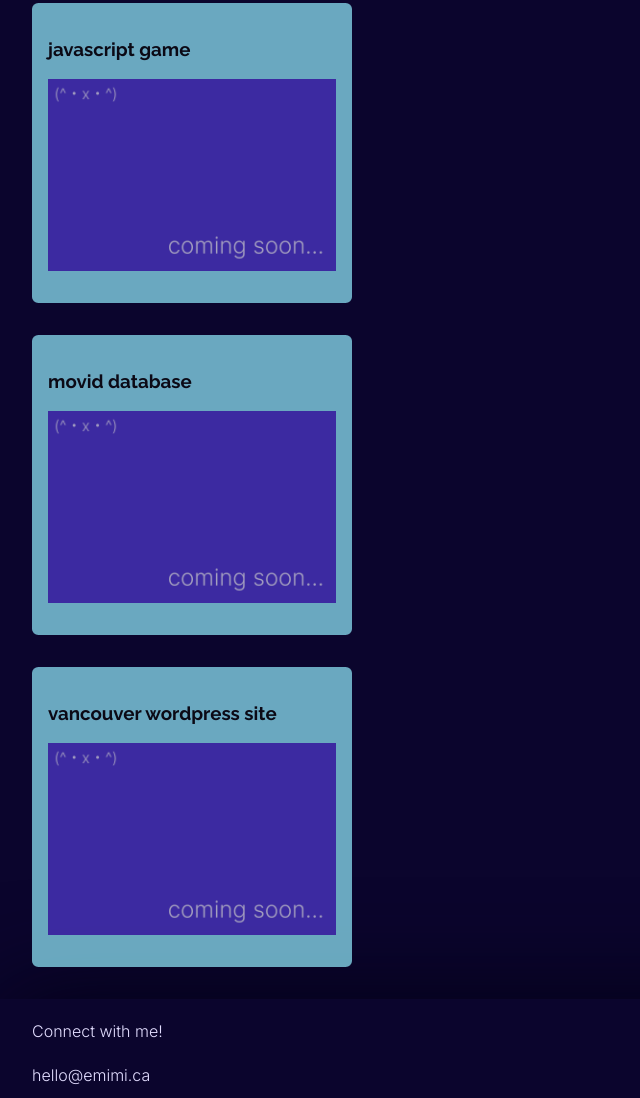
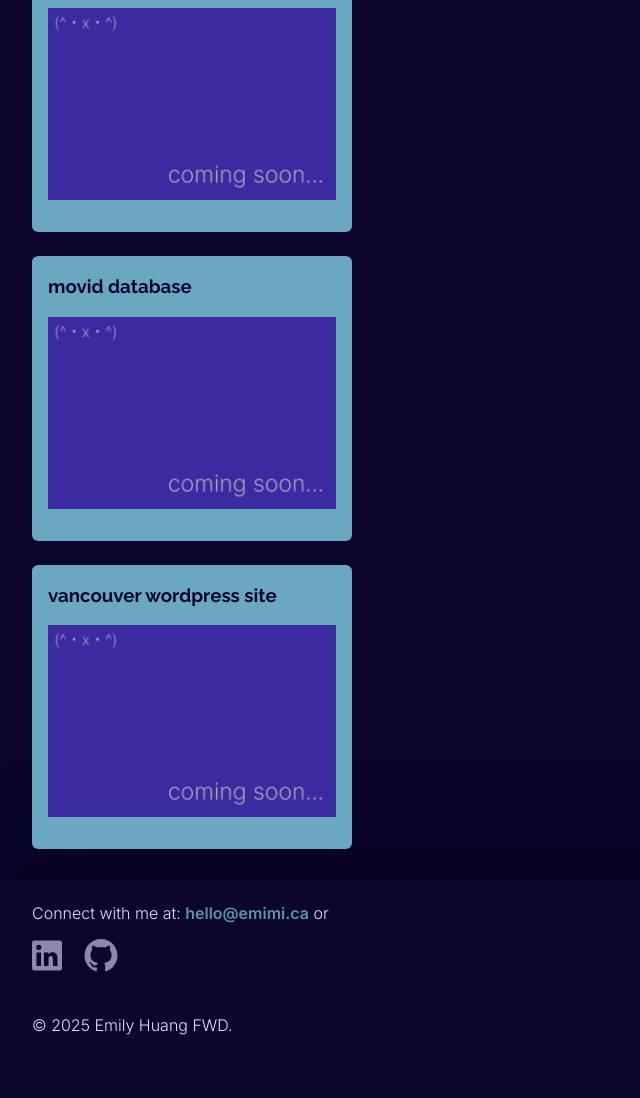
Before and after one commit to ehuang3h/fwdp1000-landing-page, a plain HTML site: page index.html in a window 1280 px wide. Shown: the part 1699-2797 px from the top of the page, without its empty margins (0-640 px from the left). Drawn offline with Linux system fonts and the light colour scheme.

Commit message:
Added CSS for general mobile layout, nav bar that stays at bottom

```diff
--- a/index.html
+++ b/index.html
@@ -19,7 +19,7 @@
     <header>
       <nav id="menu-flex">
         <a href="index.html" id="logo">Emimi</a>
-        <ul>
+        <ul id="nav-bar">
           <li><a href="#about">About</a></li>
           <li><a href="#projects">Projects</a></li>
         </ul>
@@ -32,7 +32,7 @@
         <p>
           I'm a front-end web developer and designer, gamer, and lover of
           everything cat-themed. Check out some
-          <a href="#projects">projects</a> I've been working on!
+          <a href="#projects" class="inline-a">projects</a> I've been working on!
         </p>
 
         <!-- About Section -->
@@ -103,11 +103,23 @@
       </div>
     </main>
     <footer>
-      <p>Connect with me!</p>
-      <p>hello@emimi.ca</p>
-      <a href="#">LinkedIn</a>
-      <a href="">GitHub</a>
-      <p>&copy; 2025 Emily Huang FWD.</p>
+      <p>Connect with me at: <a href="mailto:hello@emimi.ca" class="inline-a">hello@emimi.ca</a> or</p>
+      <nav class="nav-flex">
+        <!-- linkedin -->
+        <a href="#" class="social-media-logo">
+          <svg viewbox="-3 0 30 30">
+            <path d="M 20.5 2 h -17 A 1.5 1.5 0 0 0 2 3.5 v 17 A 1.5 1.5 0 0 0 3.5 22 h 17 a 1.5 1.5 0 0 0 1.5 -1.5 v -17 A 1.5 1.5 0 0 0 20.5 2 Z M 8 19 H 5 v -9 h 3 Z M 6.5 8.25 A 1.75 1.75 0 1 1 8.3 6.5 a 1.78 1.78 0 0 1 -1.8 1.75 Z M 19 19 h -3 v -4.74 c 0 -1.42 -0.6 -1.93 -1.38 -1.93 A 1.74 1.74 0 0 0 13 14.19 a 0.66 0.66 0 0 0 0 0.14 V 19 h -3 v -9 h 2.9 v 1.3 a 3.11 3.11 0 0 1 2.7 -1.4 c 1.55 0 3.36 0.86 3.36 3.66 Z"></path>
+          </svg>
+        </a>
+        <!-- github -->
+        <a href="https://github.com/ehuang3h" class="social-media-logo">
+          <svg viewbox="-3 0 30 30">
+            <path d="M12 1C5.923 1 1 5.923 1 12c0 4.867 3.149 8.979 7.521 10.436.55.096.756-.233.756-.522 0-.262-.013-1.128-.013-2.049-2.764.509-3.479-.674-3.699-1.292-.124-.317-.66-1.293-1.127-1.554-.385-.207-.936-.715-.014-.729.866-.014 1.485.797 1.691 1.128.99 1.663 2.571 1.196 3.204.907.096-.715.385-1.196.701-1.471-2.448-.275-5.005-1.224-5.005-5.432 0-1.196.426-2.186 1.128-2.956-.111-.275-.496-1.402.11-2.915 0 0 .921-.288 3.024 1.128a10.193 10.193 0 0 1 2.75-.371c.936 0 1.871.123 2.75.371 2.104-1.43 3.025-1.128 3.025-1.128.605 1.513.221 2.64.111 2.915.701.77 1.127 1.747 1.127 2.956 0 4.222-2.571 5.157-5.019 5.432.399.344.743 1.004.743 2.035 0 1.471-.014 2.654-.014 3.025 0 .289.206.632.756.522C19.851 20.979 23 16.854 23 12c0-6.077-4.922-11-11-11Z"></path>
+          </svg>
+        </a>
+
+      </nav>
+      <p id="copyright">&copy; 2025 Emily Huang FWD.</p>
     </footer>
   </body>
 </html>
--- a/styles/main.css
+++ b/styles/main.css
@@ -30,7 +30,7 @@ h1,
 h2,
 h3 {
   font-family: "Raleway", Helvetica, sans-serif;
-  margin: 1rem 0;
+  margin: 0;
   padding: 0;
   text-transform: lowercase;
 }
@@ -41,11 +41,11 @@ h2 {
 }
 
 h1 {
-  margin-top: 0;
+  margin: 0;
 }
 
 h3 {
-  color: #0c0c0c;
+  color: #0B052D;
 }
 
 p {
@@ -59,7 +59,6 @@ strong {
 
 /* Elements
 --------------------------------------------- */
-
 img {
   width: 100%;
   height: auto;
@@ -76,6 +75,18 @@ ul li {
   display: inline;
 }
 
+section {
+  margin-top: 2rem;
+}
+
+svg {
+  height: 2rem;
+}
+
+path {
+  fill: #e3deff;
+}
+
 /* Links
 --------------------------------------------- */
 a {
@@ -84,6 +95,8 @@ a {
   text-transform: lowercase;
   font-weight: 600;
   opacity: 60%;
+  padding: 0.5rem 1rem;
+  border-radius: 1%;
 }
 
 a:visited {
@@ -95,9 +108,13 @@ a:hover {
 }
 
 a:focus {
+  border: solid 2px #93EEFF;
 }
 
 a:active {
+  background-color: #93EEFF;
+  color: #0B052D;
+
 }
 
 /*--------------------------------------------------------------
@@ -109,6 +126,7 @@ a:active {
 --------------------------------------------------------------*/
 /* Header
 --------------------------------------------- */
+/* General Header */
 header, footer{
 	padding: 1rem 2rem;
 }
@@ -123,21 +141,33 @@ header {
 	justify-content: space-between;
 }
 
+#menu-flex {
+  display: flex;
+  justify-content: space-between;
+  align-items: center;
+}
+
+/* Logo */
 #logo {
 	text-transform: lowercase;
 	font-weight: 600;
   color: #e3deff;
   opacity: 100%;
+  font-size: 1.5rem;
+  padding: 0;
 }
 
-#menu-flex {
+/* Moving navigation bar */
+#nav-bar {
+  position: fixed;
+  bottom: 0;
+  left: 0;
+  width: 100%;
+  background-color: #040117;
   display: flex;
-  justify-content: space-between;
-}
-
-footer {
-	margin-top: 2rem;
-	box-shadow: 0px -2px 100px #040117;
+  justify-content: space-evenly;
+  padding: 1rem;
+  z-index: 100;
 }
 
 /* Main
@@ -152,7 +182,7 @@ footer {
 .flex-layout {
 	display: flex;
 	flex-direction: column;
-	gap: 2rem;
+	gap: 1rem;
 	justify-content: space-around;
 }
 
@@ -160,8 +190,11 @@ footer {
 #tag-line {
   margin: 0;
   font-size: 0.7rem;
-  font-weight: 600;
-  line-height: 0.5;
+  line-height: 1;
+}
+
+.inline-a {
+  padding: 0;
 }
 
 #profile {
@@ -176,6 +209,7 @@ footer {
   padding: 1rem;
   max-width: 20rem;
   border-radius: 2%;
+  margin-top: 0.5rem;
 }
 
 .project-card:hover {
@@ -184,6 +218,27 @@ footer {
 
 /* Footer
 --------------------------------------------- */
+footer {
+	margin-top: 2rem;
+	box-shadow: 0px -2px 100px #040117;
+  padding-bottom: 5rem;
+}
+
+svg {
+  padding: 0;
+  width: 30px;
+  height: 30px;
+  transform: scale(1.5);
+}
+
+.social-media-logo {
+  padding: 0;
+  margin-right: 1.25rem;
+}
+
+#copyright {
+  margin-top: 2rem;
+}
 
 /*--------------------------------------------------------------
 # END OF LAYOUTS
```
